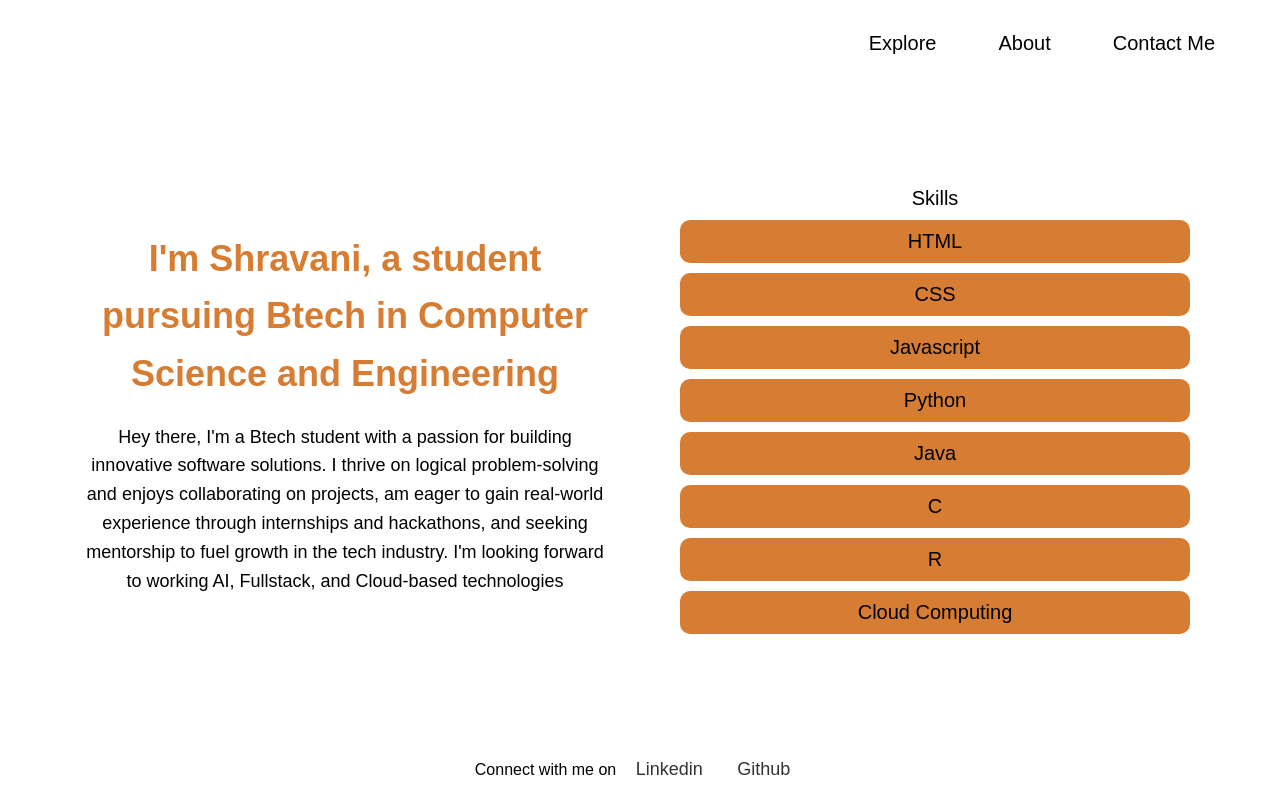
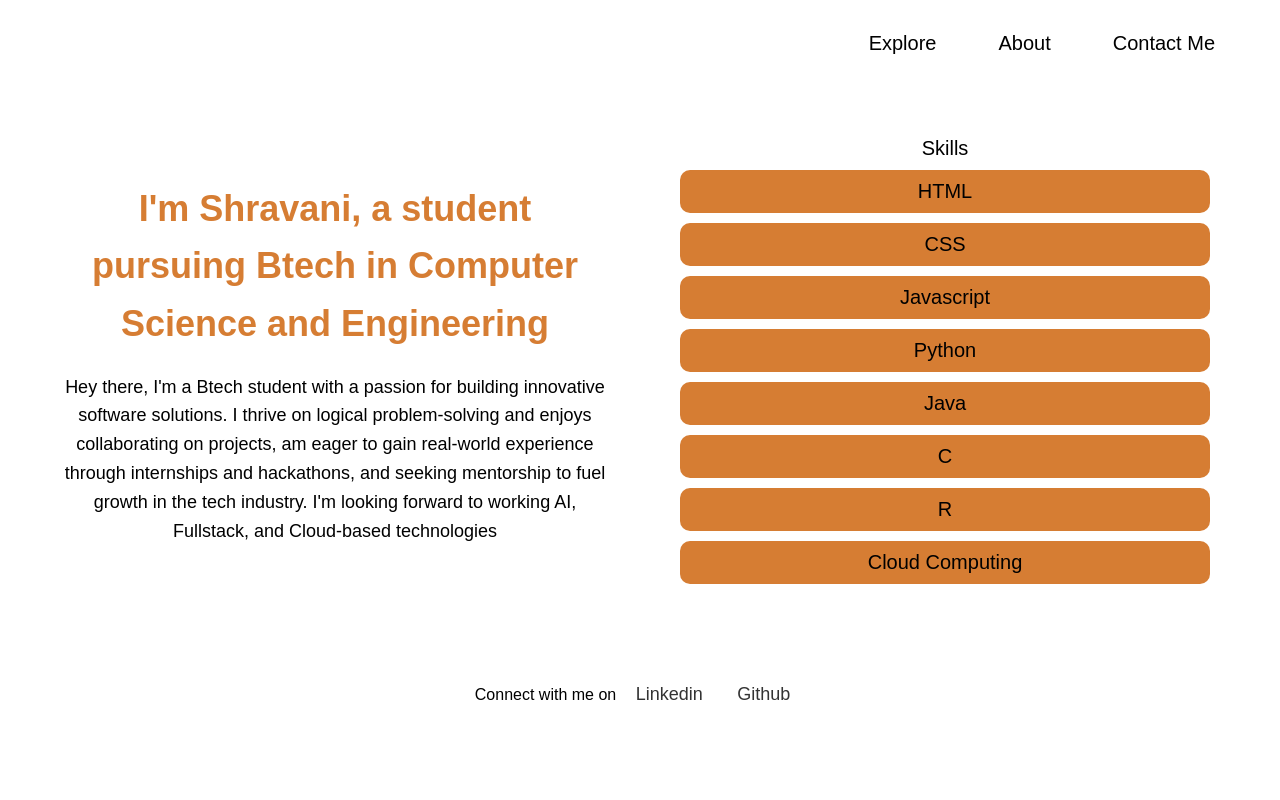
Before and after one commit to ShravaniPathak/portfolio, a plain HTML site: page index.html in a window 1280 px wide. Drawn offline with Linux system fonts and the light colour scheme.

Commit message:
Update index.css

```diff
--- a/index.css
+++ b/index.css
@@ -44,7 +44,8 @@ body {
 
 /* About Section */
 #about {
-    padding: 50px;
+    padding: 30px;
+    padding-top: 0px;
     text-align: center;
     /*background-color: #f4f4f4;*/
     transition: background-color 0.3s ease-in-out;
@@ -265,7 +266,6 @@ body {
 #footer {
     text-align: center;
     padding: 20px 0;
-    position: fixed;
     bottom: 0;
     width: 100%;
     display: flex;
```
